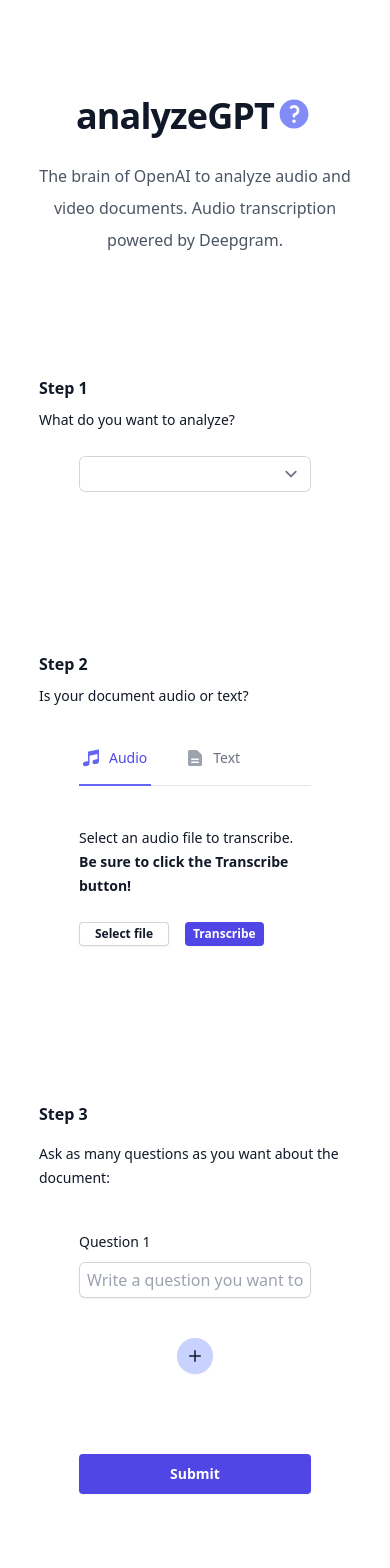
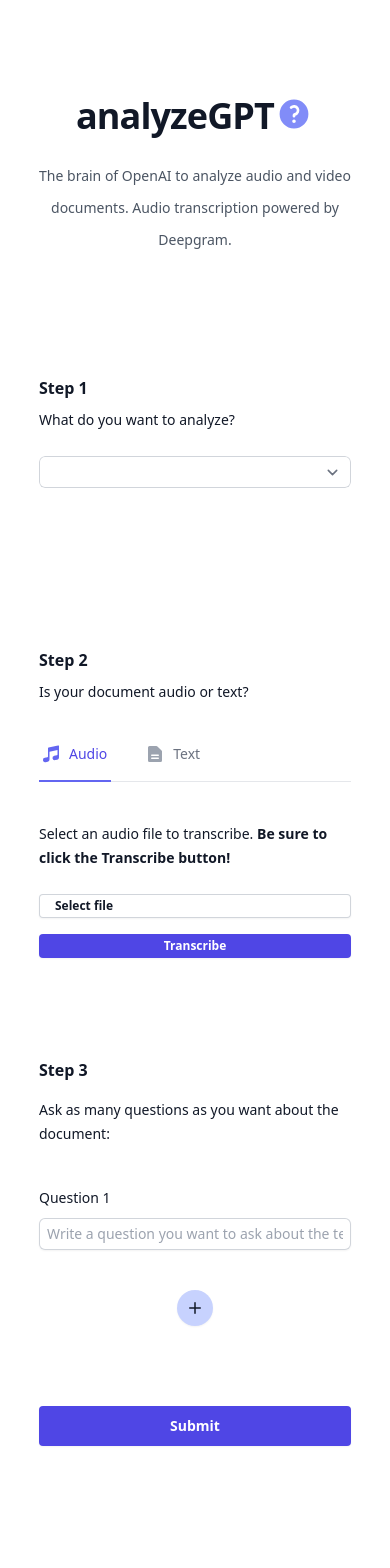
Before and after one commit to SandraRodgers/analyze-gpt, a Vue app: page / in a window 390 px wide. Shown: the top 1568 px of the page. Built offline with nearby package versions, Linux system fonts and the light colour scheme; a web font is replaced by a local one.

Commit message:
mobile styling

```diff
--- a/src/components/FormInput.vue
+++ b/src/components/FormInput.vue
@@ -17,7 +17,7 @@
       <input
         v-model="contentStore.questionIncrement[`question${index}`]"
         :name="`Question ${questionNum}`"
-        class="block w-full rounded-md border-0 px-2 py-1.5 text-gray-900 shadow-sm ring-1 ring-inset ring-gray-300 placeholder:text-gray-400 focus:ring-2 focus:ring-inset focus:ring-indigo-600 sm:text-sm sm:leading-6"
+        class="text-sm block w-full rounded-md border-0 px-2 py-1.5 text-gray-900 shadow-sm ring-1 ring-inset ring-gray-300 placeholder:text-gray-400 focus:ring-2 focus:ring-inset focus:ring-indigo-600 sm:text-sm sm:leading-6"
         placeholder="Write a question you want to ask about the text"
       />
     </div>
--- a/src/components/HeaderMain.vue
+++ b/src/components/HeaderMain.vue
@@ -16,7 +16,7 @@
           />
         </div>
       </div>
-      <p class="mt-6 text-base lg:text-lg leading-8 text-gray-600">
+      <p class="mt-6 text-sm sm:text-base lg:text-lg leading-8 text-gray-600">
         The brain of OpenAI to analyze audio and video documents. Audio
         transcription powered by Deepgram.
       </p>
--- a/src/components/MainText.vue
+++ b/src/components/MainText.vue
@@ -82,7 +82,7 @@
         Is your document audio or text?
       </p>
 
-      <div class="mx-10">
+      <div class="mx-0 sm:mx-10">
         <div class="border-b border-gray-200">
           <nav class="-mb-px flex space-x-8" aria-label="Tabs">
             <a
@@ -117,15 +117,15 @@
     <div v-if="tabs[1].current" class="mx-0 mt-10">
       <label
         for="comment"
-        class="block mx-10 text-sm leading-6 text-gray-900 mb-20"
+        class="block mx-0 sm:mx-10 text-sm leading-6 text-gray-900 mb-20"
         >Copy your text into the field:</label
       >
-      <div class="flex flex-col items-end mx-10 mt-2">
+      <div class="flex flex-col items-end mx-0 sm:mx-10 mt-2">
         <textarea
           rows="4"
           v-model="contentStore.mainText"
           @input="contentStore.checkTokens($event.target.value)"
-          class="block w-full rounded-md border-0 text-gray-900 shadow-sm ring-1 ring-inset ring-gray-300 placeholder:text-gray-400 focus:ring-2 focus:ring-inset focus:ring-indigo-600 sm:py-1.5 sm:text-sm sm:leading-6"
+          class="block w-full rounded-md border-0 text-gray-900 shadow-sm ring-1 ring-inset ring-gray-300 placeholder:text-gray-400 focus:ring-2 focus:ring-inset focus:ring-indigo-600 sm:py-1.5 sm:text-sm sm:leading-6 text-sm"
         />
         <div class="w-full mx-10 flex justify-between">
           <div class="text-xs mt-1 mx-10">
@@ -143,14 +143,14 @@
       </div>
     </div>
     <div v-else class="mx-0 mt-10">
-      <div class="h-16 mx-10">
+      <div class="h-16 mx-0 sm:mx-10">
         <p class="block mb-6 text-sm leading-6 text-gray-900">
           Select an audio file to transcribe.
           <b>Be sure to click the Transcribe button!</b>
         </p>
 
         <form>
-          <div class="flex">
+          <div class="flex sm:flex-row flex-col">
             <label for="file" class="custom-file-upload cursor-pointer">
               <input
                 id="file"
@@ -174,8 +174,10 @@
             >
               {{ file.name }}
             </p>
-            <div v-if="isTranscribing" class="flex items-center ml-4">
-              <span class="mr-4 text-xs animate-pulse">Transcribing...</span>
+            <div v-if="isTranscribing" class="flex items-center ml-4 sm:ml-4">
+              <span class="mr-0 sm:mr-4 text-xs animate-pulse"
+                >Transcribing...</span
+              >
               <svg
                 class="animate-spin -ml-1 mr-3 h-4 w-5 text-indigo-500"
                 xmlns="http://www.w3.org/2000/svg"
@@ -205,7 +207,7 @@
           v-if="transcript"
           v-model="transcript"
           @input="contentStore.checkTokens($event.target.value)"
-          class="mt-10 block w-full rounded-md border-0 text-gray-900 shadow-sm ring-1 ring-inset ring-gray-300 placeholder:text-gray-400 focus:ring-2 focus:ring-inset focus:ring-indigo-600 sm:py-1.5 sm:text-sm sm:leading-6"
+          class="mt-24 sm:mt-10 block w-full rounded-md border-0 text-gray-900 shadow-sm ring-1 ring-inset ring-gray-300 placeholder:text-gray-400 focus:ring-2 focus:ring-inset focus:ring-indigo-600 sm:py-1.5 text-sm sm:leading-6"
           rows="4"
         ></textarea>
         <div class="w-full mx-10 flex justify-between">
@@ -232,7 +234,7 @@
   display: none;
 }
 .custom-file-upload {
-  @apply rounded bg-white h-6 mr-4 px-4 py-1 text-xs font-semibold text-gray-900 shadow-sm ring-1 ring-inset ring-gray-300 hover:bg-gray-50;
+  @apply rounded  mb-4 sm:mb-0 bg-white h-6 mr-0 sm:mr-4 px-4 py-1 text-xs font-semibold text-gray-900 shadow-sm ring-1 ring-inset ring-gray-300 hover:bg-gray-50;
 }
 
 textarea::placeholder {
--- a/src/components/QuestionsForm.vue
+++ b/src/components/QuestionsForm.vue
@@ -7,14 +7,14 @@
 </script>
 
 <template>
-  <div>
-    <h3 class="text-base mx-0 mt-40 font-semibold leading-6 text-gray-900 mb-2">
+  <div class="mt-10">
+    <h3 class="text-base mx-0 mt-20 font-semibold leading-6 text-gray-900 mb-2">
       Step 3
     </h3>
     <p class="block mb-6 text-sm font-medium leading-6 text-gray-900 mx-0 mt-4">
       Ask as many questions as you want about the document:
     </p>
-    <div class="mx-10">
+    <div class="mx-0 sm:mx-10">
       <div
         v-for="(num, index) in contentStore.numInputs"
         :key="num"
--- a/src/components/TextTypeSelect.vue
+++ b/src/components/TextTypeSelect.vue
@@ -11,12 +11,12 @@
       class="block text-sm font-medium leading-6 text-gray-900"
       >What do you want to analyze?</label
     >
-    <div class="mx-10 mt-6">
+    <div class="mx-0 sm:mx-10 mt-6">
       <select
         id="text-type"
         name="text-type"
         v-model="contentStore.textType"
-        class="mt-2 block w-full rounded-md border-0 py-1.5 pl-3 pr-10 text-gray-900 ring-1 ring-inset ring-gray-300 focus:ring-2 focus:ring-indigo-600 sm:text-sm sm:leading-6"
+        class="mt-2 text-sm block w-full rounded-md border-0 py-1.5 pl-3 pr-10 text-gray-900 ring-1 ring-inset ring-gray-300 focus:ring-2 focus:ring-indigo-600 sm:text-sm sm:leading-6"
       >
         <option></option>
         <option>job interview</option>
```
